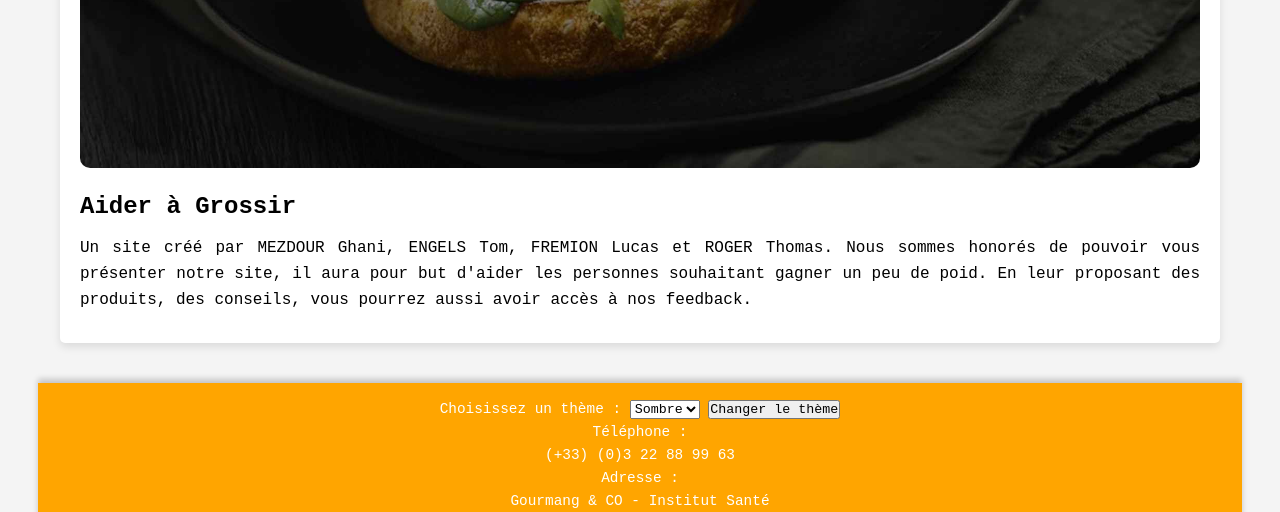
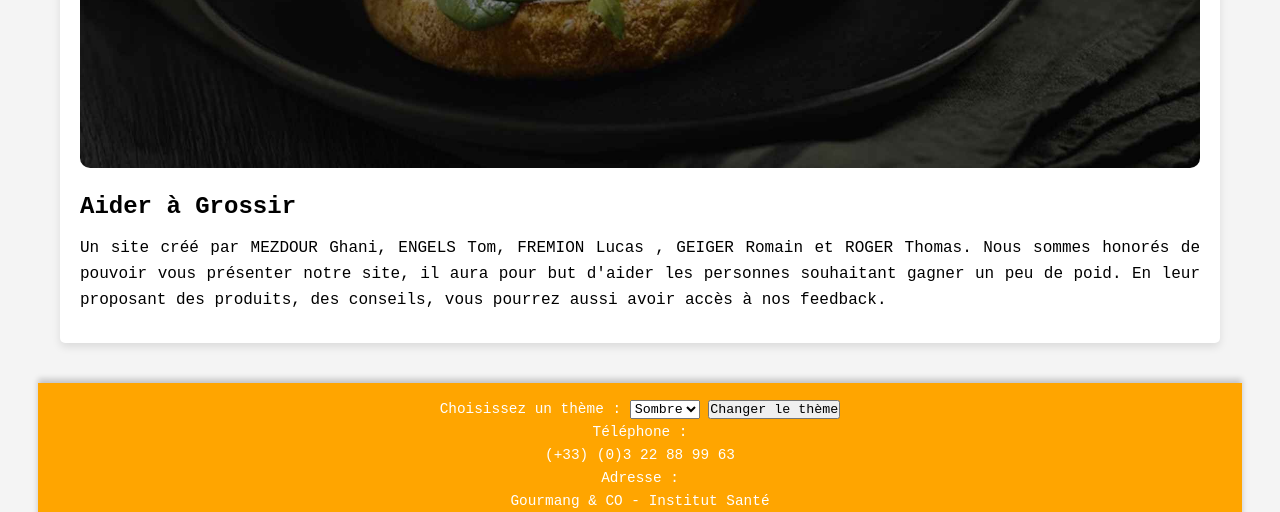
Before and after one commit to RomainGeiger/ProjetWEB, a PHP site: page /index.php in a window 1280 px wide. Shown: the part 724-1236 px from the top of the page. Run offline with PHP 8.4, Linux system fonts and the light colour scheme.

Commit message:
Rajout du goat (Romain) dans l'index

```diff
--- a/index.php
+++ b/index.php
@@ -30,7 +30,7 @@ else{
             <img src="images/hamburger.jpg" alt="hamburger">
             <h1>Aider à Grossir</h1>
             <div class="resume">
-                <p>Un site créé par MEZDOUR Ghani, ENGELS Tom, FREMION Lucas et ROGER Thomas. Nous sommes honorés de pouvoir vous présenter notre site, il aura pour but d'aider les personnes souhaitant gagner un peu de poid. En leur proposant des produits, des conseils, vous pourrez aussi avoir accès à nos feedback.</p>
+                <p>Un site créé par MEZDOUR Ghani, ENGELS Tom, FREMION Lucas , GEIGER Romain et ROGER Thomas. Nous sommes honorés de pouvoir vous présenter notre site, il aura pour but d'aider les personnes souhaitant gagner un peu de poid. En leur proposant des produits, des conseils, vous pourrez aussi avoir accès à nos feedback.</p>
             </div>
         </article>
     </div>
```
